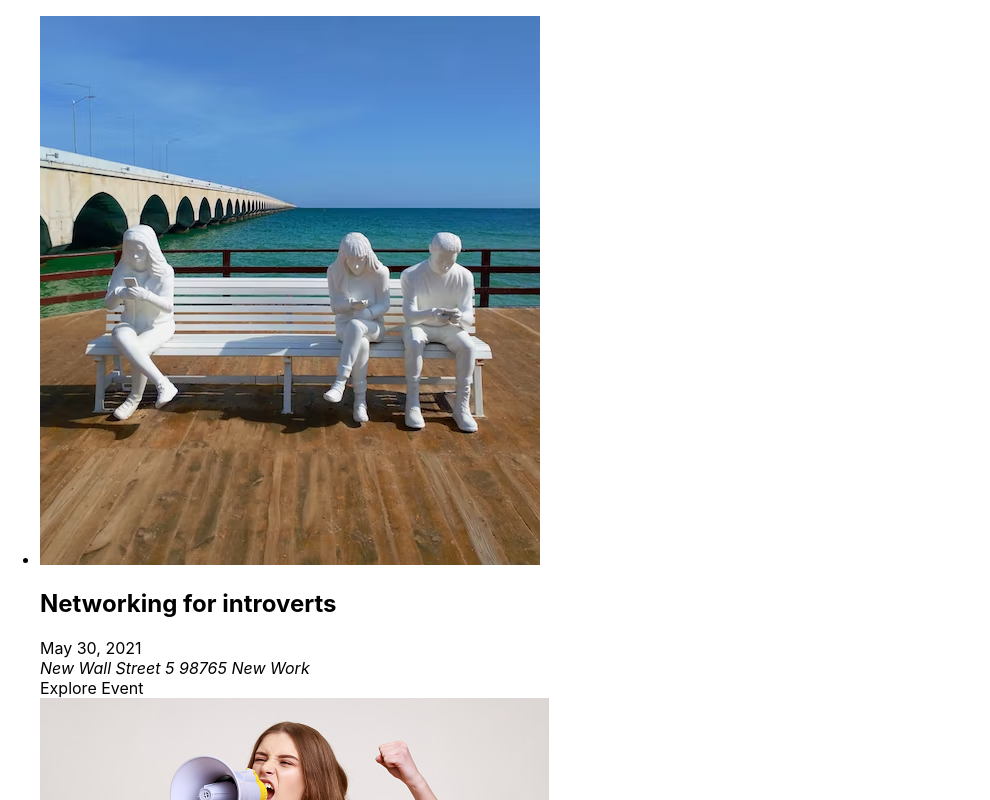
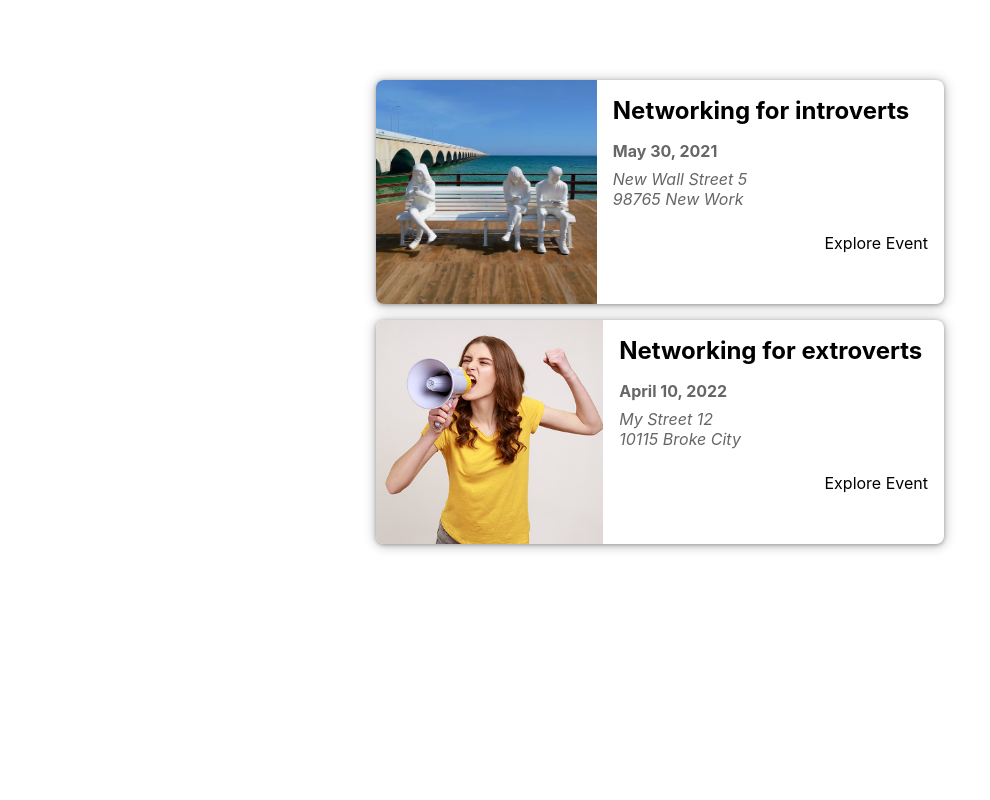
Before and after one commit to kishankarena/nextjs-practice, a Next.js app: page / in a window 1280 px wide. Shown: the top 800 px of the page, without its empty margins (0-990 px from the left). Built offline with nearby package versions, Linux system fonts and the light colour scheme.

Commit message:
Add style to component

```diff
--- a/components/events/EventItem.js
+++ b/components/events/EventItem.js
@@ -1,5 +1,5 @@
 import Link from 'next/link';
-
+import classes from './event-item.module.css';
 const EventItem = (props) => {
   const { title, image, date, location, id } = props;
   const formattedDate = new Date(date).toLocaleDateString('en-US', {
@@ -10,21 +10,19 @@
   const formattedAddress = location.replace(', ', '\n');
   const exploreLink = `events/${id}`;
   return (
-    <li>
+    <li className={classes.item}>
       <img src={'/' + image} alt={title} />
-      <div>
-        <div>
-          <div>
-            <h2>{title}</h2>
-          </div>
-          <div>
+      <div className={classes.content}>
+        <div className={classes.summary}>
+          <h2>{title}</h2>
+          <div className={classes.date}>
             <time>{formattedDate}</time>
           </div>
-          <div>
+          <div className={classes.address}>
             <address>{formattedAddress}</address>
           </div>
         </div>
-        <div>
+        <div className={classes.actions}>
           <Link href={exploreLink}>Explore Event</Link>
         </div>
       </div>
--- a/components/events/EventList.js
+++ b/components/events/EventList.js
@@ -1,11 +1,13 @@
 import EventItem from './EventItem';
+import classes from './event-list.module.css';
 
 const EventList = (props) => {
   const { items } = props;
   return (
-    <ul>
+    <ul className={classes.list}>
       {items.map((event) => (
         <EventItem
+          key={event.id}
           id={event.id}
           title={event.title}
           date={event.date}
--- /dev/null
+++ b/components/events/event-item.module.css
@@ -0,0 +1,103 @@
+.item {
+    box-shadow: 0 1px 4px rgba(0, 0, 0, 0.3), 0 1px 12px 2px rgba(0, 0, 0, 0.2);
+    border-radius: 8px;
+    overflow: hidden;
+    background-color: white;
+    margin: 1rem;
+    display: flex;
+    flex-direction: column;
+    gap: 1rem;
+  }
+
+  .item img {
+    width: 100%;
+    object-fit: cover;
+    height: 10rem;
+  }
+
+  .content {
+    width: 100%;
+    padding: 0 1rem;
+    text-align: center;
+  }
+
+  .content h2 {
+    margin: 0.5rem 0;
+  }
+
+  .date,
+  .address {
+    display: flex;
+    gap: 0.5rem;
+    align-items: center;
+  }
+
+  .date svg,
+  .address svg {
+    width: 1.25rem;
+    height: 1.25rem;
+    color: #666666;
+  }
+
+  .content time {
+    color: #666666;
+    font-weight: bold;
+  }
+
+  .content address {
+    margin: 0.5rem 0;
+    color: #666666;
+    white-space: pre;
+  }
+
+  .actions {
+    display: flex;
+    flex-direction: column;
+    padding: 1rem;
+  }
+
+  .actions a {
+    display: block;
+  }
+
+  .actions a span {
+    vertical-align: middle;
+  }
+
+  .icon {
+    margin-left: 0.5rem;
+    display: inline-flex;
+    justify-content: center;
+    align-items: center;
+  }
+
+  .icon svg {
+    width: 1.25rem;
+    height: 1.25rem;
+  }
+
+  @media (min-width: 768px) {
+    .item {
+      flex-direction: row;
+    }
+
+    .item img {
+      width: 40%;
+      height: 14rem;
+    }
+
+    .content {
+      width: 60%;
+      padding: 0;
+      text-align: left;
+    }
+
+    .content h2 {
+      margin: 1rem 0;
+    }
+
+    .actions {
+      flex-direction: row;
+      justify-content: flex-end;
+    }
+  }
--- /dev/null
+++ b/components/events/event-list.module.css
@@ -0,0 +1,5 @@
+.list {
+    width: 90%;
+    max-width: 40rem;
+    margin: 5rem auto;
+  }
```
